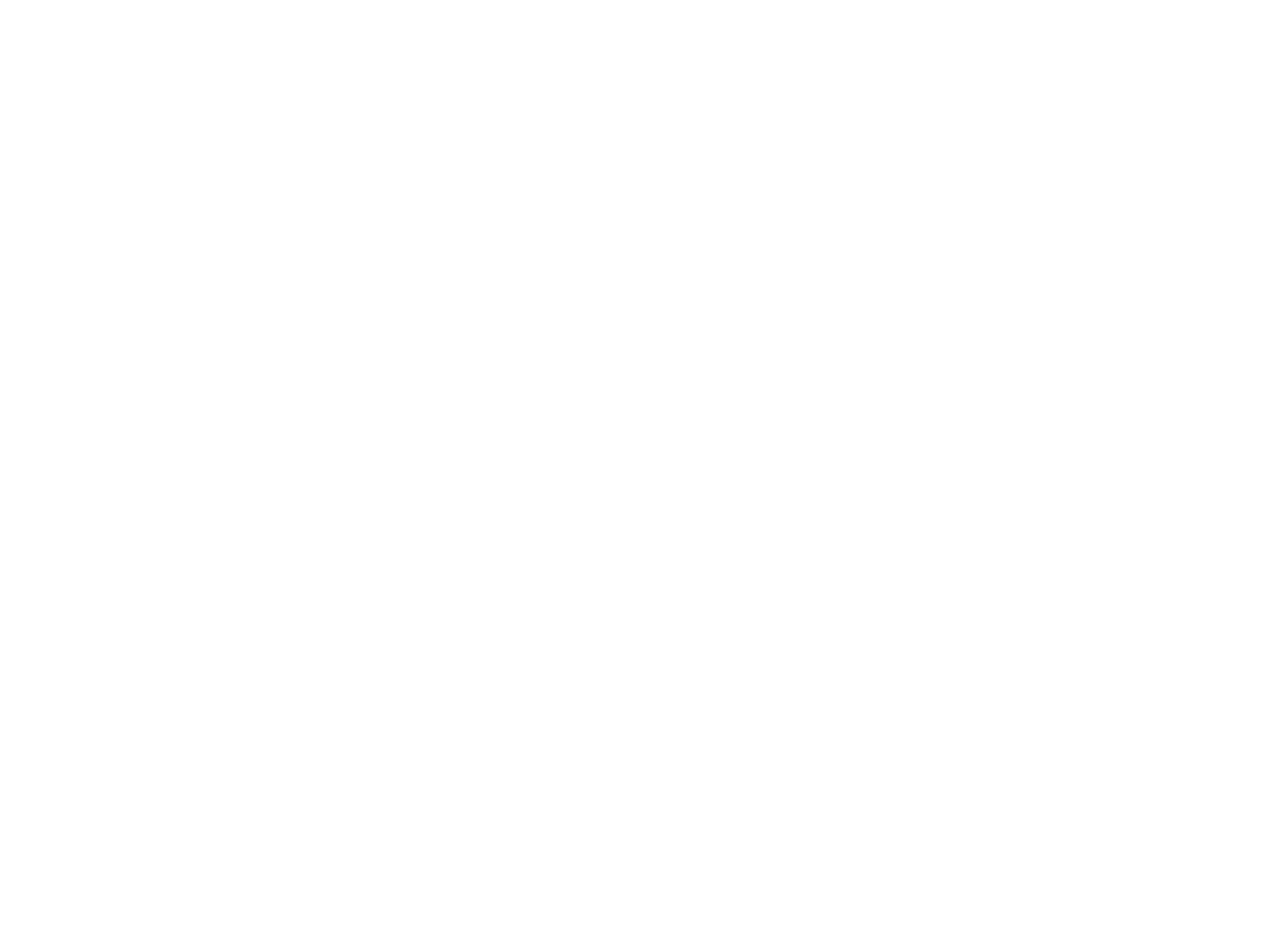
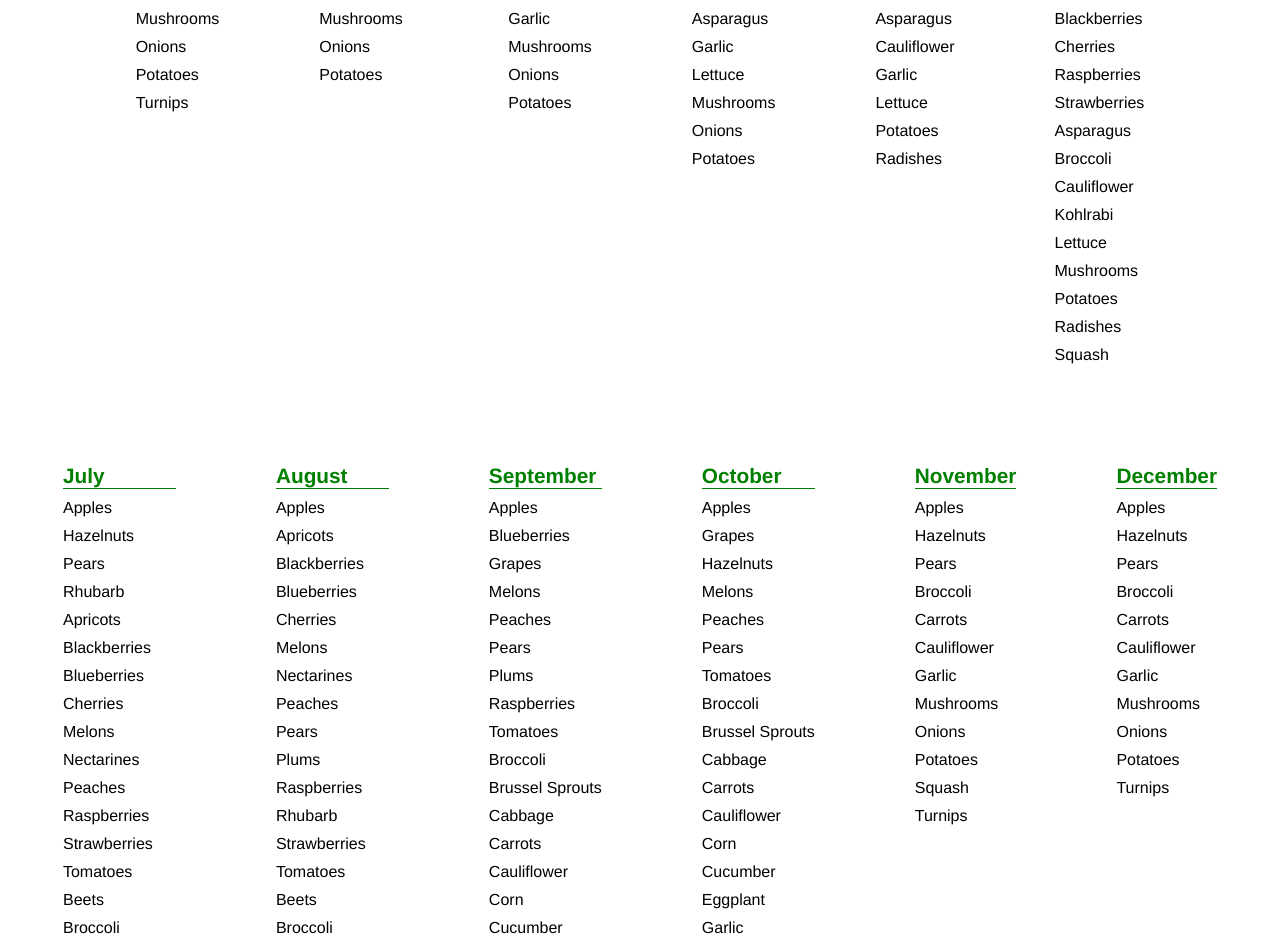
Before and after one commit to robinsola/React-Template, a React app: page / in a window 1280 px wide. Shown: the part 1860-2797 px from the top of the page. Before the commit the page ends 1636 px from the top, so only its background shows below. Built offline with nearby package versions, Linux system fonts and the light colour scheme.

Commit message:
add produce loop

```diff
--- a/src/components/App.jsx
+++ b/src/components/App.jsx
@@ -1,6 +1,7 @@
 import React from 'react';
 import Navbar from './Navbar';
 import EventList from './EventList';
+import ProduceList from './ProduceList';
 
 function App() {
   return (
@@ -17,6 +18,7 @@
       `}</style>
       <Navbar />
       <EventList />
+      <ProduceList />
     </div>
   );
 }
--- /dev/null
+++ b/src/components/Produce.jsx
@@ -0,0 +1,33 @@
+import React from 'react';
+import PropTypes from 'prop-types';
+
+function Produce (props) {
+  return (
+    <div>
+      <style jsx>{`
+        div {
+          margin: 30px;
+          padding: 20px;
+        }
+        h4 {
+          border-bottom: 1px solid;
+          color: green;
+          font-size: 1.3em;
+        }
+        ul {
+          list-style: none;
+        }
+      `}</style>
+      <h4>{props.month}</h4>
+      <ul>{props.selection}</ul>
+    </div>
+  );
+}
+
+
+Produce.propTypes = {
+  month: PropTypes.string,
+  selection: PropTypes.array
+};
+
+export default Produce;
--- /dev/null
+++ b/src/components/ProduceList.jsx
@@ -0,0 +1,304 @@
+import React from 'react';
+import Produce from './Produce'
+
+const masterProduceList = [
+   {
+      month: "January",
+      selection: [
+         "Apples",
+         "Hazelnuts",
+         "Pears",
+         "Garlic",
+         "Mushrooms",
+         "Onions",
+         "Potatoes",
+         "Turnips"
+      ]
+   },
+   {
+      month: "February",
+      selection: [
+         "Apples",
+         "Hazelnuts",
+         "Pears",
+         "Garlic",
+         "Mushrooms",
+         "Onions",
+         "Potatoes"
+      ]
+   },
+   {
+      month: "March",
+      selection: [
+         "Apples",
+         "Hazelnuts",
+         "Pears",
+         "Rhubarb",
+         "Garlic",
+         "Mushrooms",
+         "Onions",
+         "Potatoes"
+      ]
+   },
+   {
+      month: "April",
+      selection: [
+         "Apples",
+         "Hazelnuts",
+         "Pears",
+         "Rhubarb",
+         "Asparagus",
+         "Garlic",
+         "Lettuce",
+         "Mushrooms",
+         "Onions",
+         "Potatoes"
+      ]
+   },
+   {
+      month: "May",
+      selection: [
+         "Apples",
+         "Hazelnuts",
+         "Pears",
+         "Rhubarb",
+         "Asparagus",
+         "Cauliflower",
+         "Garlic",
+         "Lettuce",
+         "Potatoes",
+         "Radishes"
+      ]
+   },
+   {
+      month: "June",
+      selection: [
+         "Apples",
+         "Hazelnuts",
+         "Pears",
+         "Rhubarb",
+         "Blackberries",
+         "Cherries",
+         "Raspberries",
+         "Strawberries",
+         "Asparagus",
+         "Broccoli",
+         "Cauliflower",
+         "Kohlrabi",
+         "Lettuce",
+         "Mushrooms",
+         "Potatoes",
+         "Radishes",
+         "Squash"
+      ]
+   },
+   {
+      month: "July",
+      selection: [
+         "Apples",
+         "Hazelnuts",
+         "Pears",
+         "Rhubarb",
+         "Apricots",
+         "Blackberries",
+         "Blueberries",
+         "Cherries",
+         "Melons",
+         "Nectarines",
+         "Peaches",
+         "Raspberries",
+         "Strawberries",
+         "Tomatoes",
+         "Beets",
+         "Broccoli",
+         "Brussel Sprouts",
+         "Cabbage",
+         "Carrots",
+         "Cauliflower",
+         "Cucumber",
+         "Eggplant",
+         "Garlic",
+         "Green Beans",
+         "Kohlrabi",
+         "Lettuce",
+         "Mushrooms",
+         "Potatoes",
+         "Radishes",
+         "Squash",
+         "Turnips"
+      ]
+   },
+   {
+      month: "August",
+      selection: [
+         "Apples",
+         "Apricots",
+         "Blackberries",
+         "Blueberries",
+         "Cherries",
+         "Melons",
+         "Nectarines",
+         "Peaches",
+         "Pears",
+         "Plums",
+         "Raspberries",
+         "Rhubarb",
+         "Strawberries",
+         "Tomatoes",
+         "Beets",
+         "Broccoli",
+         "Brussel Sprouts",
+         "Cabbage",
+         "Carrots",
+         "Cauliflower",
+         "Corn",
+         "Cucumber",
+         "Eggplant",
+         "Garlic",
+         "Green Beans",
+         "Kohlrabi",
+         "Lettuce",
+         "Mushrooms",
+         "Onions",
+         "Peas",
+         "Peppers",
+         "Potatoes",
+         "Radishes",
+         "Squash",
+         "Turnips"
+      ]
+   },
+   {
+      month: "September",
+      selection: [
+         "Apples",
+         "Blueberries",
+         "Grapes",
+         "Melons",
+         "Peaches",
+         "Pears",
+         "Plums",
+         "Raspberries",
+         "Tomatoes",
+         "Broccoli",
+         "Brussel Sprouts",
+         "Cabbage",
+         "Carrots",
+         "Cauliflower",
+         "Corn",
+         "Cucumber",
+         "Eggplant",
+         "Garlic",
+         "Green Beans",
+         "Kohlrabi",
+         "Lettuce",
+         "Mushrooms",
+         "Onions",
+         "Peas",
+         "Peppers",
+         "Potatoes",
+         "Radishes",
+         "Squash",
+         "Turnips"
+      ]
+   },
+   {
+      month: "October",
+      selection: [
+         "Apples",
+         "Grapes",
+         "Hazelnuts",
+         "Melons",
+         "Peaches",
+         "Pears",
+         "Tomatoes",
+         "Broccoli",
+         "Brussel Sprouts",
+         "Cabbage",
+         "Carrots",
+         "Cauliflower",
+         "Corn",
+         "Cucumber",
+         "Eggplant",
+         "Garlic",
+         "Green Beans",
+         "Kohlrabi",
+         "Lettuce",
+         "Mushrooms",
+         "Onions",
+         "Peas",
+         "Peppers",
+         "Potatoes",
+         "Pumpkins",
+         "Radishes",
+         "Squash",
+         "Turnips"
+      ]
+   },
+   {
+      month: "November",
+      selection: [
+         "Apples",
+         "Hazelnuts",
+         "Pears",
+         "Broccoli",
+         "Carrots",
+         "Cauliflower",
+         "Garlic",
+         "Mushrooms",
+         "Onions",
+         "Potatoes",
+         "Squash",
+         "Turnips"
+      ]
+   },
+   {
+      month: "December",
+      selection: [
+         "Apples",
+         "Hazelnuts",
+         "Pears",
+        "Broccoli",
+         "Carrots",
+         "Cauliflower",
+         "Garlic",
+         "Mushrooms",
+         "Onions",
+         "Potatoes",
+         "Turnips"
+      ]
+   }
+];
+
+function ProduceList () {
+  return (
+    <div>
+      <style jsx>{`
+        h1 {
+          text-align: center;
+        }
+        .listItems {
+          display: flex;
+          flex-wrap: wrap;
+          justify-content: center;
+        }
+        li {
+          margin: 10px 0 0 0;
+        }
+      `}</style>
+      <h1>What's In Season?</h1>
+      <div className="listItems">
+        {masterProduceList.map((produce, index) =>
+          <Produce month={produce.month}
+            selection={produce.selection.map((selection) =>
+              <li>{selection}</li>
+            )}
+            key={index}
+          />
+        )}
+      </div>
+    </div>
+  );
+}
+
+export default ProduceList;
```
